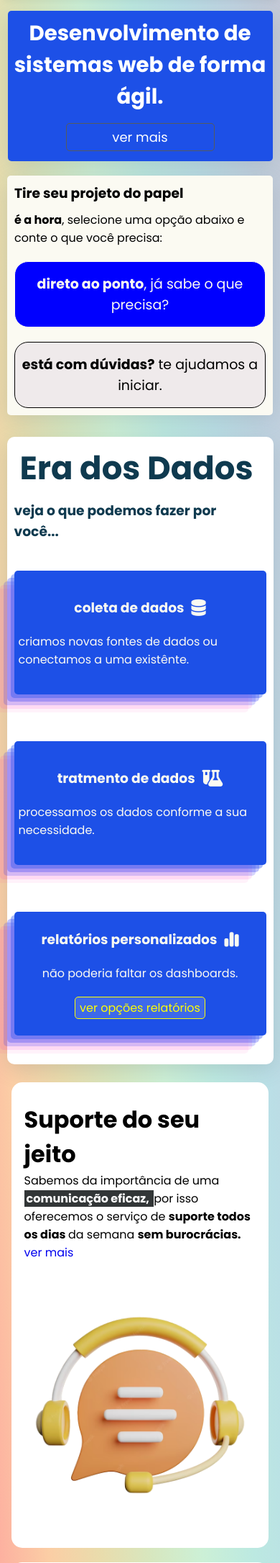
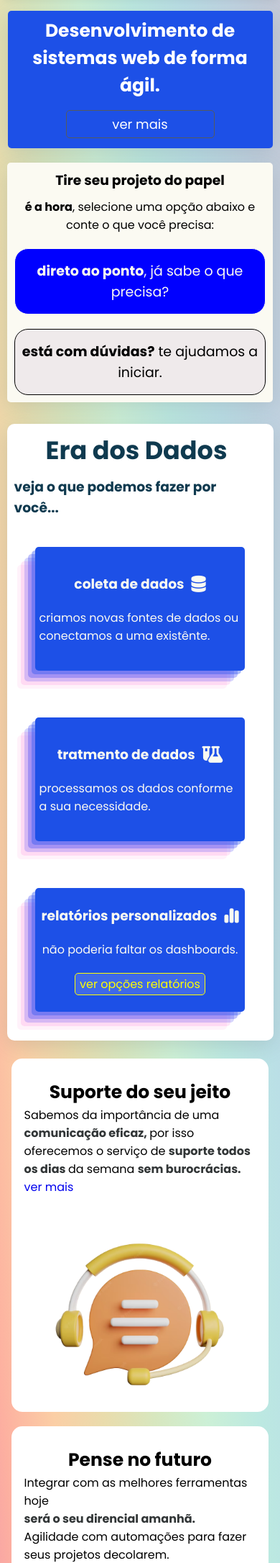
Before and after one commit to LeonardoHSantos/site-django-rocket-sys, a Django app: page / in a window 390 px wide. Shown: the part 72-2244 px from the top of the page at 72% size. Run offline with Django 4.2, Linux system fonts and the light colour scheme.

Commit message:
ajuste no width e font-size dos containers principais em home.

```diff
--- a/app_site/templates/app/home.html
+++ b/app_site/templates/app/home.html
@@ -69,10 +69,7 @@
     <div class="content-support-text">
         <h1>Suporte do seu jeito</h1>
         <p>Sabemos da importância de uma
-            <b style="
-            background-color: var(--color-dark-1);
-            color: var(--color-white-1);
-            padding: 0px 3px;">
+            <b>
             comunicação eficaz,
             </b>
             por isso oferecemos o serviço de
--- a/base_statics/css/containers.css
+++ b/base_statics/css/containers.css
@@ -137,7 +137,7 @@
     color: var(--color-base-1);
 }
 .container-info-dados h1 {
-    font-size: 45px;
+    font-size: 35px;
     border-right: 4px solid transparent;
     padding-right: 6px;
 }
@@ -294,3 +294,10 @@
     margin: 3px;
     padding: 15px;
 }
+.content-support-text h1 {
+    font-size: 25px !important;
+    text-align: center;
+}
+.content-support-text p b {
+    color: var(--color-dark-1);
+}
--- a/base_statics/css/responsive.css
+++ b/base_statics/css/responsive.css
@@ -16,6 +16,7 @@
     .info-texto-banner-1 h3 {
         text-align: center;
         min-width: 273px;
+        font-size: 25px;
     }
     .link-info-banner-1 {
         justify-content: center;
@@ -23,6 +24,14 @@
     .link-info-banner-1 a {
         width: 195px;
         max-width: 100%;
+        text-align: center;
+    }
+    .info-image-bunner {
+        text-align: center;
+        width: 94%;
+    }
+    .content-support-text h1 {
+        font-size: 25px !important;
         text-align: center;
     }
 }
@@ -112,7 +121,7 @@
     }
     .content-info-dados {
         width: 500px !important;
-        max-width: 100% !important;
+        max-width: 80% !important;
     }
 
     .content-icons,
@@ -123,6 +132,13 @@
     .content-icons {
         margin: 20px 0px;
     }
+
+    .content-support {
+        width: 273px;
+        height: 252px;
+    }
+
+
 }
 .col-revert {
     flex-direction: row-reverse;
```
